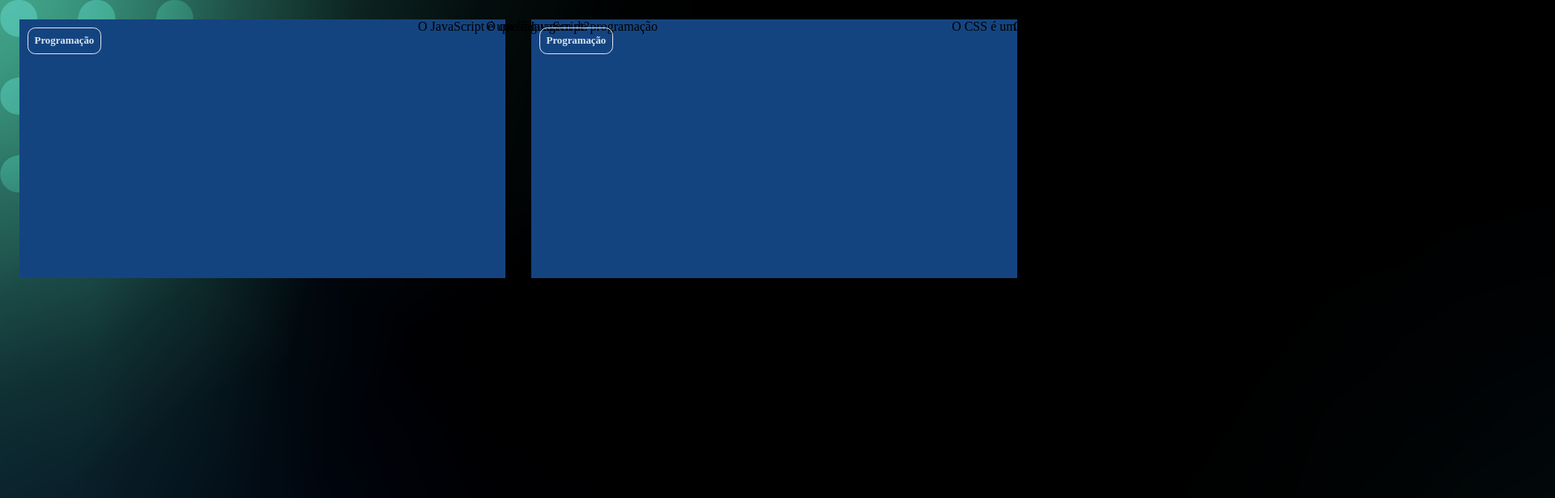
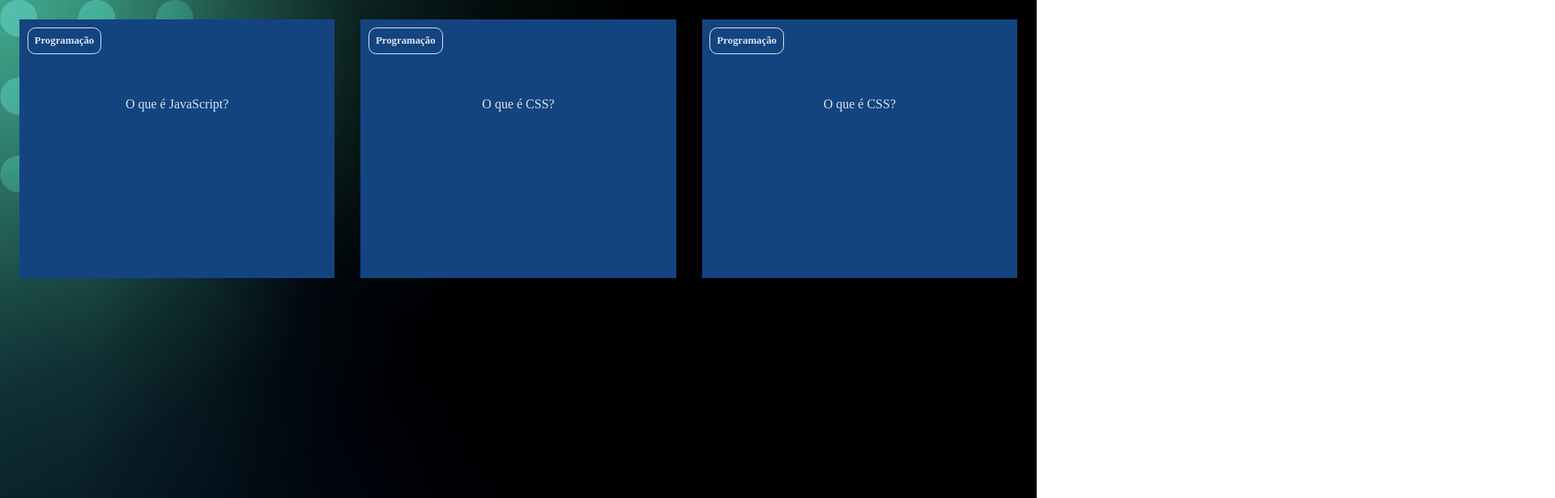
Before and after one commit to ProfXaxa/Flashcard2A, a plain HTML site: page index.html in a window 1280 px wide. Shown: the top 616 px of the page at 81% size, 1920 px wide, since content can reach past the window. Drawn offline with Linux system fonts and the light colour scheme.

Commit message:
correção do código

```diff
--- a/assets/style.css
+++ b/assets/style.css
@@ -1,33 +1,35 @@
-:root{
+:root {
     --text-color: #DBE4EF;
     --card-front-color: #144480;
     --card-back-color: #00F4BF;
 }
 
-body{
+body {
     background: url('img/bg-desktop.webp');
     font-family: Bai Jamjuree;
 }
 
-#container{
-    display:flex;
+#container {
+    display: flex;
 }
 
-.cartao{
+.cartao {
     margin: 1rem 1rem;
-    background-color: aqua;
     height: 20rem;
     flex-grow: 1;
     flex-basis: calc(33% - 6rem);
 }
 
-.cartao__conteudo{
-    text-align:center;
+.cartao__conteudo {
     background-color: var(--card-front-color);
+    text-align: center;
+    /* background-color: aquamarine; */
     height: 100%;
+    transform-style: preserve-3d;
+    transition: transform 300ms ease-in-out;
 }
 
-.cartao__conteudo h3{
+.cartao__conteudo h3 {
     color: var(--text-color);
     border: 1px solid var(--text-color);
     text-align: left;
@@ -36,36 +38,42 @@ body{
     margin: 0.6rem;
     border-radius: 0.6rem;
     font-size: 1vw;
+    backface-visibility: hidden;
 }
 
-.cartao__conteudo p{
+.cartao__conteudo p {
     margin-top: 1rem;
     padding: 2rem;
+    margin-top: 4rem;
 }
 
-.cartao__conteudo__pergunta p{
+.cartao__conteudo__pergunta p {
     color: var(--text-color);
     font-weight: 500;
 }
 
-.cartao__conteudo__resposta p{
+.cartao__conteudo__resposta p {
     color: var(--card-back-color);
     font-weight: 700;
 }
 
-.cartao:hover .cartao__conteudo{
+.cartao:hover .cartao__conteudo {
     transform: rotateY(180deg);
 }
 
 .cartao__conteudo__pergunta,
-.cartao__conteudo__resposta{
+.cartao__conteudo__resposta {
     backface-visibility: hidden;
     position: absolute;
     height: 100%;
-    width:100%;
+    width: 100%;
 }
 
-footer{
+.cartao__conteudo__resposta {
+    transform: rotateY(180deg);
+}
+
+footer {
     background-color: black;
     color: white;
     position: fixed;
@@ -74,7 +82,7 @@ footer{
     height: 2rem;
 }
 
-footer p{
+footer p {
     text-align: center;
     font-size: 0.6rem;
     margin-top: 0.5rem;
--- a/index.html
+++ b/index.html
@@ -1,22 +1,22 @@
 <!DOCTYPE html>
-<html lang= pt-br>
+<html lang="pt-br">
 <head>
     <meta charset="UTF-8">
     <meta name="viewport" content="width=device-width, initial-scale=1.0">
-    <title> </title>
     <link rel="stylesheet" href="assets/style.css">
+    <title>Flashcard</title>
 </head>
 <body>
     <main>
         <section id="container">
-            <article class=cartao>
+            <article class="cartao">
                 <div class="cartao__conteudo">
                     <h3>Programação</h3>
                     <div class="cartao__conteudo__pergunta">
-                        O que é JavaScript?
+                        <p>O que é JavaScript?</p>
                     </div>
                     <div class="cartao__conteudo__resposta">
-                        O JavaScript é um linguagem de programação
+                        <p>O JavaScript é uma linguagem de programação</p>
                     </div>
                 </div>
             </article>
@@ -24,21 +24,28 @@
                 <div class="cartao__conteudo">
                     <h3>Programação</h3>
                     <div class="cartao__conteudo__pergunta">
-                        O que é CSS?
+                        <p>O que é CSS?</p>
                     </div>
                     <div class="cartao__conteudo__resposta">
-                        O CSS é um linguagem de estilização
+                    <p>O CSS é uma linguagem de estilização</p>
+                    </div>
+                </div>
+            </article>
+            <article class="cartao">
+                <div class="cartao__conteudo">
+                    <h3>Programação</h3>
+                    <div class="cartao__conteudo__pergunta">
+                        <p>O que é CSS?</p>
+                    </div>
+                    <div class="cartao__conteudo__resposta">
+                    <p>O CSS é uma linguagem de estilização</p>
                     </div>
                 </div>
             </article>
         </section>
-
     </main>
-
     <footer>
         <p>Projeto desenvolvido pela Alura, sem fins lucrativos</p>
     </footer>
-<script scr="app.js"></script>
-<script scr="perguntas.js"></script>
 </body>
 </html>
```
